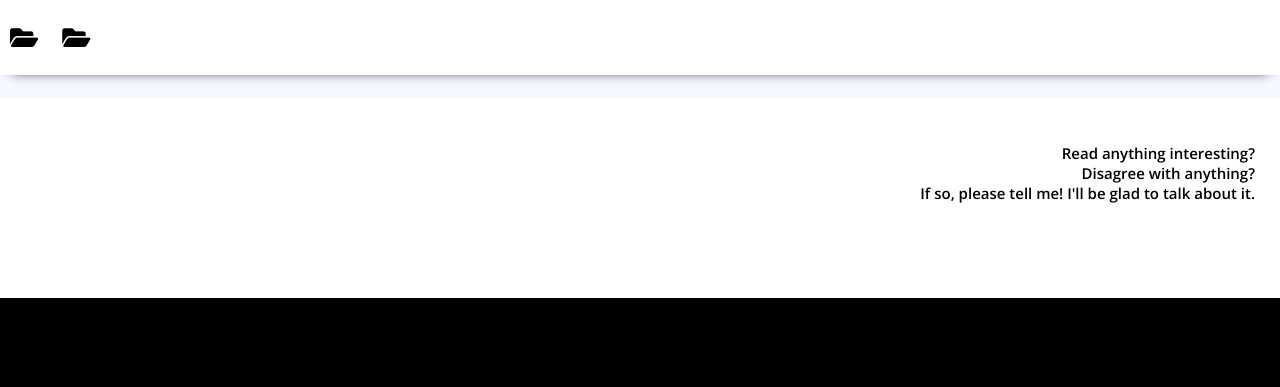
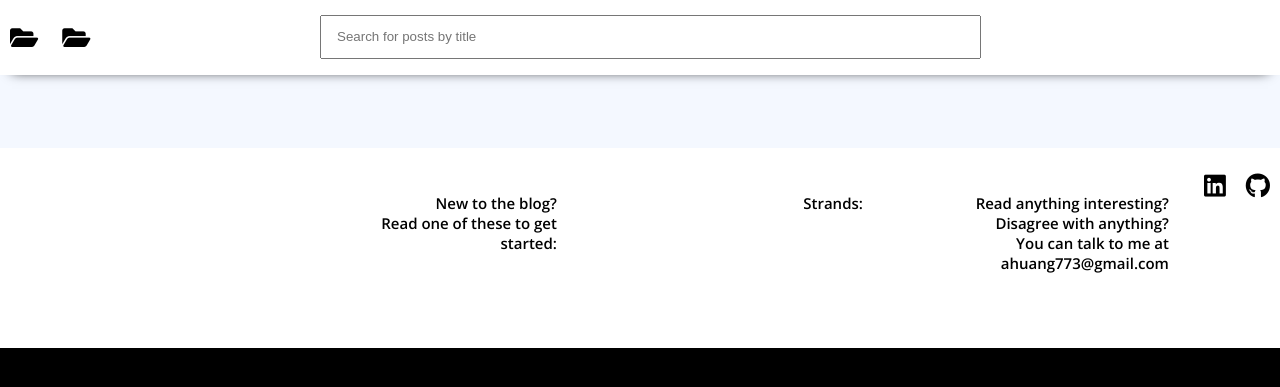
Before and after one commit to AndrewHuang771/Blog, a Flask app: page / in a window 1280 px wide. Shown: the top 387 px of the page. Run offline with Flask 2, Linux system fonts and the light colour scheme; data that the repository does not hold is empty; some libraries are stand-ins or nearby versions.

Commit message:
Added footer

```diff
--- a/app/main/routes.py
+++ b/app/main/routes.py
@@ -6,5 +6,8 @@ main = Blueprint('main', __name__)
 @main.route("/")
 def root():
     page = request.args.get('page', 1, type=int)
+    search_string = request.args.get('search', '', type=str)
     posts = Post.query.order_by(Post.date_posted.desc()).paginate(page=page, per_page=12)
+    if search_string != '':
+        posts = Post.query.filter(Post.title.contains(search_string)).order_by(Post.date_posted.desc()).paginate(page=page, per_page=12)
     return render_template('home.html', posts=posts)
--- a/app/static/css/framework.css
+++ b/app/static/css/framework.css
@@ -12,12 +12,16 @@ a {
   color: black;
 }
 .content-main {
-  height: 100vh;
+  padding-bottom: 25px;
   padding-top: var(--toolbar-height);
 }
 .footer {
   height: 200px;
-  width: 100%;
+  left: 0;
+  max-width:100%;
+  position: absolute;
+  transform: translateY(25px);
+  width: calc(100vw);
 }
 .footer-info {
   float: right;
@@ -25,7 +29,20 @@ a {
   font-size: 15px;
   padding: 25px;
   text-align: right;
+  width: 20%;
   white-space: pre-wrap;
+}
+.search {
+  height: calc(var(--toolbar-height) / 2);
+  padding-left: 15px;
+  width: 100%;
+}
+.search-form {
+  left: 50%;
+  position: fixed;
+  top: calc(var(--toolbar-height) / 5);
+  width: 50%;
+  transform: translateX(-50%);
 }
 .toolbar-main {
   font-family: 'Open Sans', sans-serif;
@@ -60,3 +77,9 @@ a {
 #logout {
   float: right;
 }
+#github {
+  float: right;
+}
+#linkedin {
+  float: right;
+}
--- a/app/static/js/home.js
+++ b/app/static/js/home.js
@@ -70,7 +70,7 @@ $(document).ready(function() {
     j ++;
   });
 
-  $(".content-main").css('height', (max_height + top_padding) + 'px');
+  $(".content-main").css('height', (max_height + top_padding*5) + 'px');
   $(".page-list").css('margin-top', (max_height + top_padding) + 'px');
 
   $(".post-regular").on('mouseenter', function() {
--- a/app/templates/framework.html
+++ b/app/templates/framework.html
@@ -12,7 +12,10 @@
   {% block startlinks %}{% endblock %}
   <div class='container toolbar-main'>
     <div class='wrapper'>
-        <a class="fas fa-folder-open button toolbar-button" href='{{ url_for("main.root") }}' id="home"></a>
+      <form class="search-form" onsubmit="var value = document.getElementById('search').value; window.location.href = '/?page=1&search=' + value; return false;">
+        <input class="search" type="text" id='search' placeholder="Search for posts by title">
+      </form>
+      <a class="fas fa-folder-open button toolbar-button" href='{{ url_for("main.root") }}' id="home"></a>
       {% if current_user.is_authenticated %}
         <a class='fas fa-file-alt button toolbar-button' id='new' href='{{ url_for("posts.new_post") }}'></a>
         <a class='fas fa-sign-out-alt button toolbar-button' id='logout' href='{{ url_for("users.logout") }}'></a>
@@ -35,17 +38,26 @@
       {% endwith %}
 
       {% block content %}{% endblock %}
-    </div>
-  </div>
-  <div class='footer container'>
-    <div class='wrapper'>
-      <div class="footer-info">
-        Read anything interesting?
-        Disagree with anything?
-        If so, please tell me! I'll be glad to talk about it.
+      <div class='footer container'>
+        <a class="fab fa-github	button toolbar-button" href='https://github.com/AndrewHuang771' id="github"></a>
+        <a class="fab fa-linkedin button toolbar-button" href='https://www.linkedin.com/in/andrew-yifeng-huang/' id="linkedin"></a>
+        <div class="footer-info">
+          Read anything interesting?
+          Disagree with anything?
+          You can talk to me at ahuang773@gmail.com
+        </div>
+        <div class="footer-info">
+          Strands:
+        </div>
+        <div class="footer-info">
+          New to the blog?
+          Read one of these to get started:
+
+        </div>
       </div>
     </div>
   </div>
+
   <script src="https://ajax.googleapis.com/ajax/libs/jquery/3.4.1/jquery.min.js"></script>
   {% block endlinks %}{% endblock %}
 <body>
--- a/app/templates/home.html
+++ b/app/templates/home.html
@@ -41,7 +41,6 @@
       {% endif %}
     {% endfor %}
   </div>
-  <div class='footer'></div>
 {% endblock content %}
 
 {% block endlinks %}
```
Also changed, not shown: app/static/css/post.css (+11 -2 lines), app/templates/post.html (+9 -8 lines), app/site.db, app/static/background_pics/a151f073e895a1bc.jpg (added).
